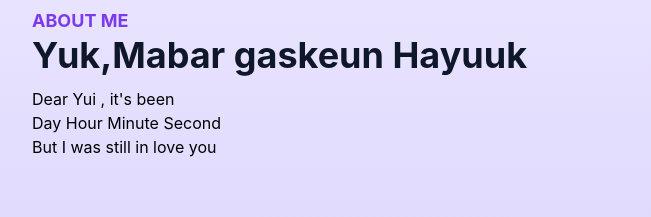
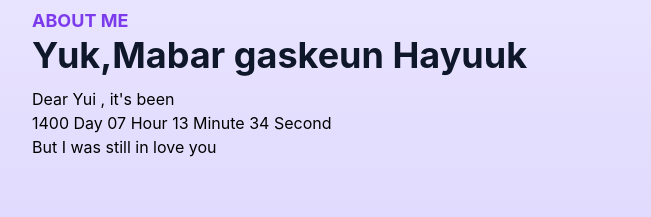
Before and after one commit to AndikaVikarMuhamad/AndikaVikarMuhamad.github.io, a website: page index.html in a window 1280 px wide. Shown: the part 743-960 px from the top of the page, 0-651 px from the left. Drawn offline with Linux system fonts and the light colour scheme.

Commit message:
Timer add

```diff
--- a/index.html
+++ b/index.html
@@ -691,7 +691,7 @@
     >
       <span class="mt-2 block h-5 w-5 rotate-45 border-t-2 border-l-2"></span>
     </a>
-
+    <script src="dist/js/jquery.js"></script>
     <script src="dist/js/script.js"></script>
   </body>
 </html>
```
